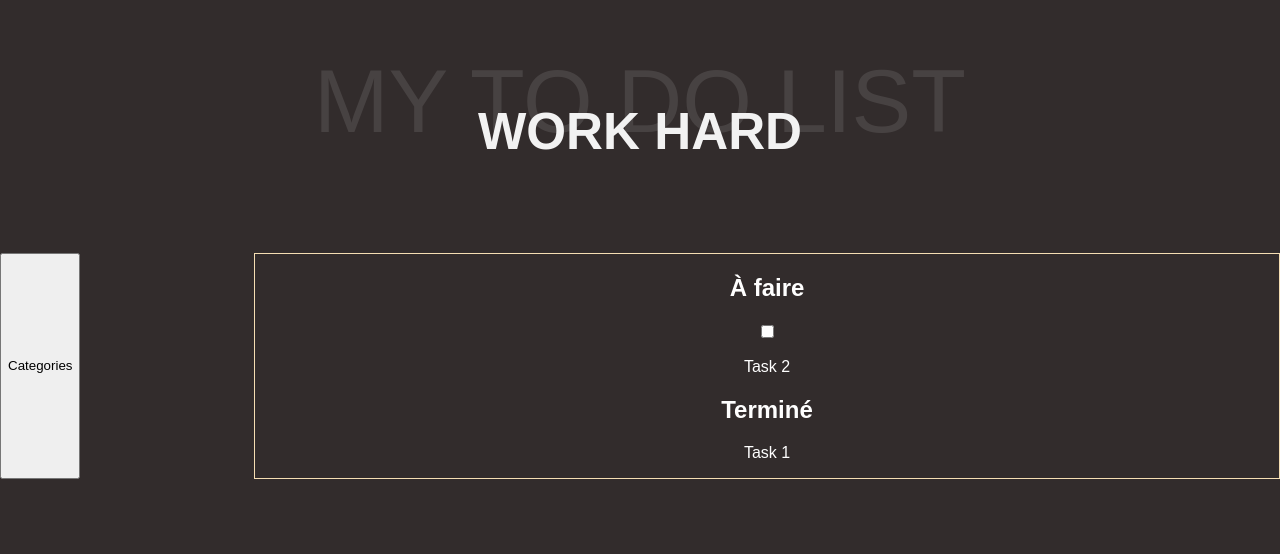
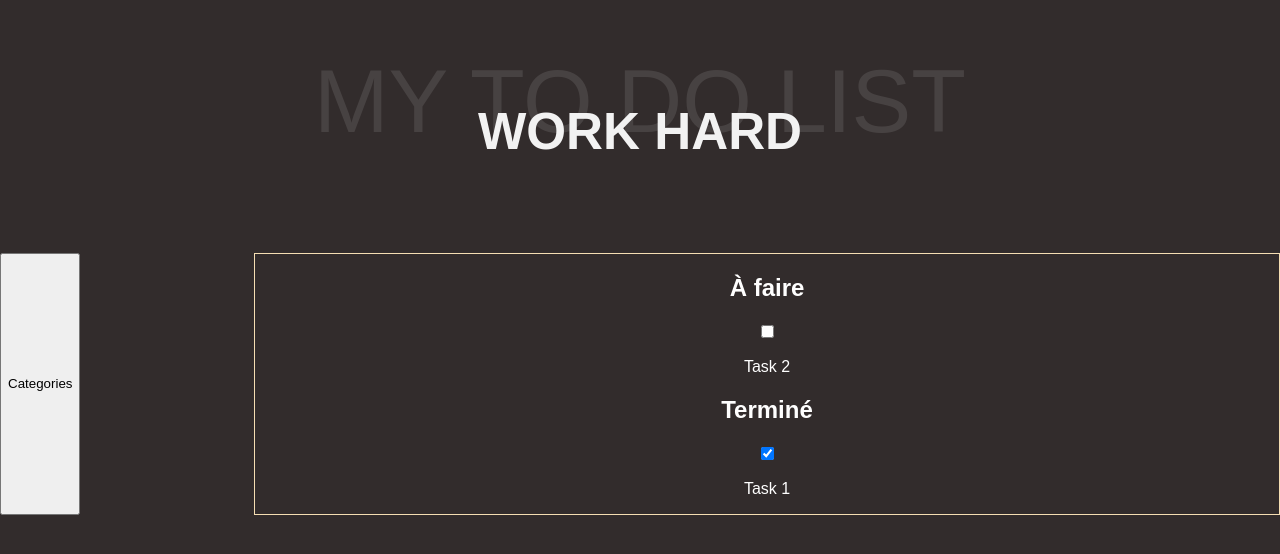
Before and after one commit to JayAlls/todo_react, a React (Vite) app in the folder mytodo/: page / in a window 1280 px wide. Both pictures are taken after a click on the checkbox 767 px from the left and 331 px from the top of the page. Shown: the top 554 px of the page. Built offline with nearby package versions, Linux system fonts and the light colour scheme.

Commit message:
Change function completedTask for enlable/disable task

```diff
--- a/mytodo/src/component/Category/Category.jsx
+++ b/mytodo/src/component/Category/Category.jsx
@@ -9,7 +9,6 @@ function Category({onCategoryClick}) {
 
     const handleAddCat = (e) => {
         e.preventDefault()
-
         setCategory([...category, newCat])
         setShowAddCat(false)
         setNewCat("")
--- a/mytodo/src/component/Task/Task.jsx
+++ b/mytodo/src/component/Task/Task.jsx
@@ -3,20 +3,26 @@ import "./style.scss"
 
 function Task({selectedCategory, tasks}) {
     const [completedTask, setCompletedTask] = useState([])
-    const [uncompletedTasks, setUncompletedTask] = useState(tasks)
 
 
     const  handleCheckedTask = (taskId) => {
-        const taskIndex = uncompletedTasks.findIndex((task) => task.id === taskId);
-        const task = uncompletedTasks[taskIndex]
-        setUncompletedTask(uncompletedTasks.filter((task) => task.id !== taskId))
-        setCompletedTask([...completedTask,task])
+        if (!completedTask.includes(taskId)) {
+            setCompletedTask([...completedTask, taskId])
+        }
+    }
+    const  handleNoCheckedTask = (taskId) => {
+        if (completedTask.includes(taskId)) {
+            setCompletedTask(completedTask.filter((t) => t !== taskId))
+        }
     }
 
     const filteredTasks =
     selectedCategory === ""
-    ? uncompletedTasks
-    : uncompletedTasks.filter((task) => task.category === selectedCategory);
+    ? tasks
+    : tasks.filter((task) => task.category === selectedCategory);
+
+    const uncompletedTask = filteredTasks.filter((task) => !completedTask.includes(task.id))
+    const completedTasks = filteredTasks.filter((task) => completedTask.includes(task.id))
 
     // useEffect(() => {
     //     // console.log(selectedCategory);
@@ -27,10 +33,10 @@ function Task({selectedCategory, tasks}) {
     return (
         <div className="task-container">
             <h2>À faire</h2>
-            {filteredTasks && filteredTasks.length > 0 ? (
-                filteredTasks.map((task) => (
+            {uncompletedTask && uncompletedTask.length > 0 ? (
+                uncompletedTask.map((task) => (
                     <div key={task.id} className="task">
-                        <input type="checkbox" checked={completedTask.some((t) => t.id === task.id)} onChange={() => handleCheckedTask(task.id)} />
+                        <input type="checkbox" checked={false} onChange={() => handleCheckedTask(task.id)} />
                         <p>{task.name}</p>
                     </div>
                 ))
@@ -40,15 +46,18 @@ function Task({selectedCategory, tasks}) {
 
             <h2>Terminé</h2>
 
-            {completedTask.length > 0 ? (
-                completedTask.map((task) => (
-                  <div key={task.id} className="task">
-                    <p>{task.name}</p>
-                  </div>
-                ))
-            ) : (
-                <p>Pas tâches terminées</p>
-            )}
+            <div className="completed-task">
+                {completedTasks && completedTasks.length > 0 ? (
+                    completedTasks.map((task) => (
+                        <div key={task.id} className="task" >
+                            <input type="checkbox" checked={true} onChange={() => handleNoCheckedTask(task.id)} />
+                            <p>{task.name}</p>
+                        </div>
+                    ))
+                ) : (
+                    <p>Pas de tâche terminées</p>
+                )}
+            </div>
         </div>
     )
 }
```
